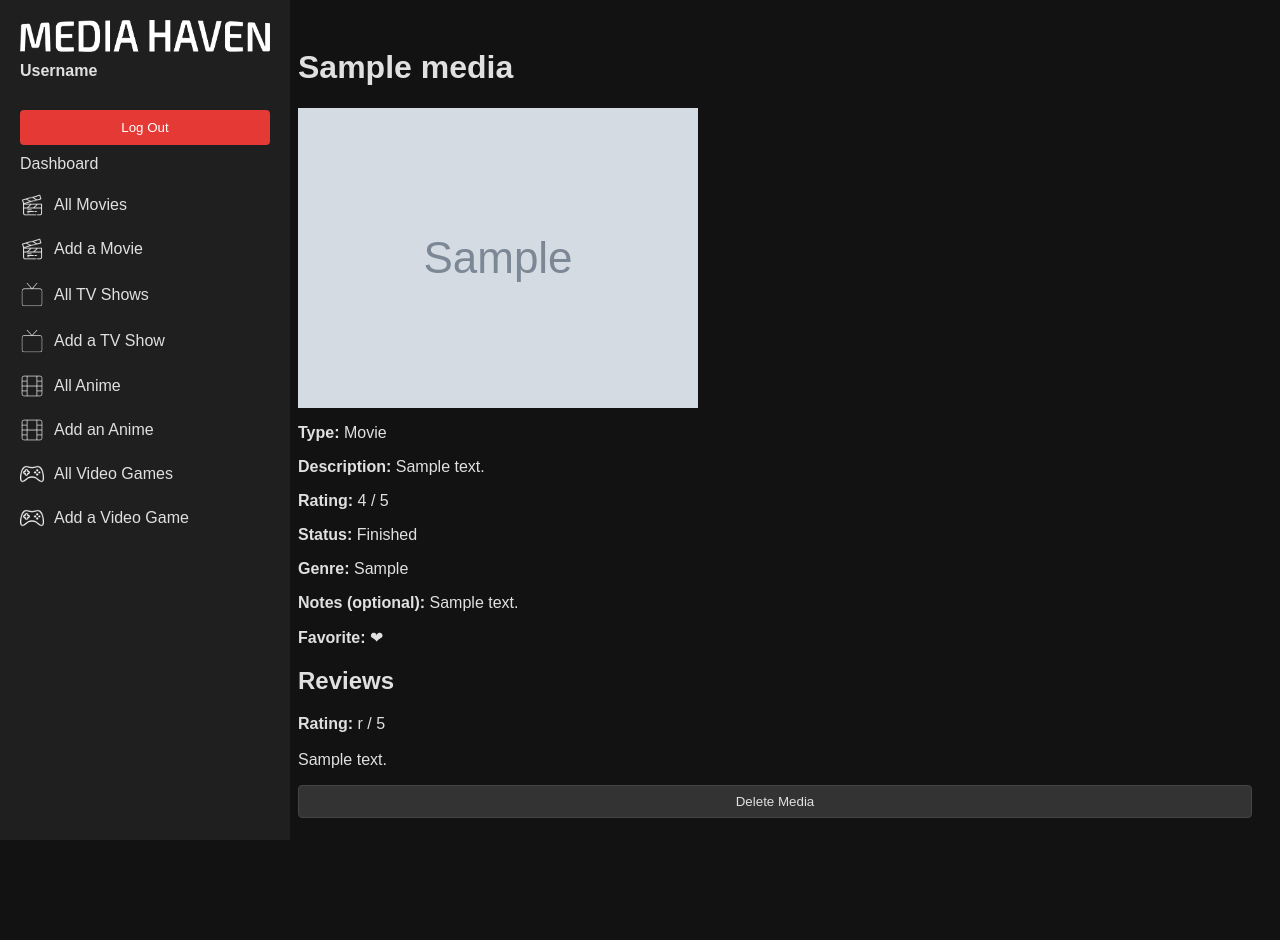
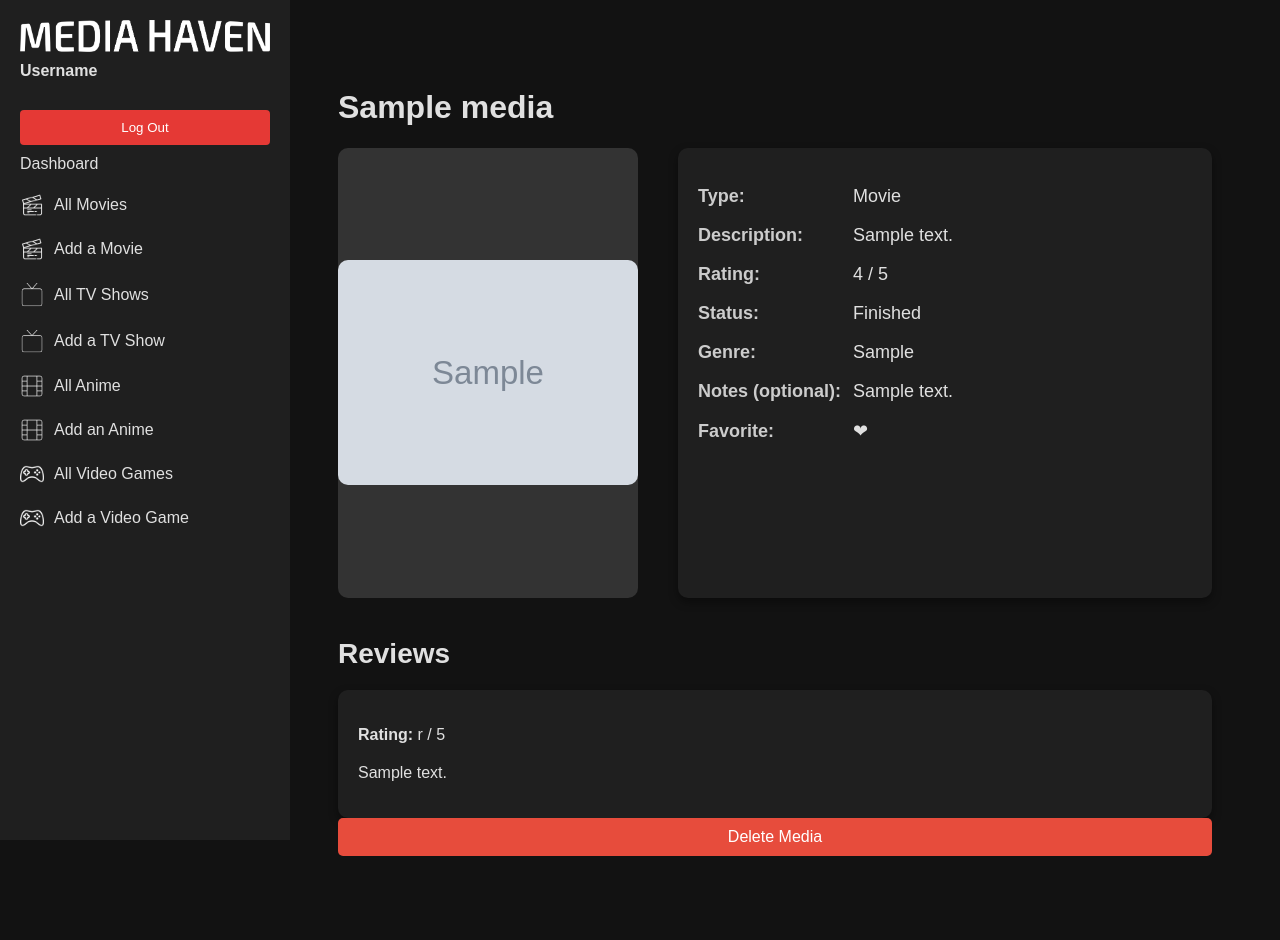
Before and after one commit to Lucas-Sloan/media-haven, a Django app: page /media/1/ in a window 1280 px wide. Before the commit the page ends 840 px from the top, so only its background shows below. Run offline with Django 5.2, Linux system fonts and the light colour scheme; tables that the repository leaves empty hold one stand-in row (values such as "Sample post"); grey boxes marked "Sample" are stand-in pictures.

Commit message:
correct pathing for delete media and confirmation page added another def for views

```diff
--- a/main_app/static/css/styles.css
+++ b/main_app/static/css/styles.css
@@ -1,9 +1,20 @@
-body {
+ /* General Dark Mode Styling */
+ body {
     background-color: #121212; /* Dark background */
     color: #e0e0e0; /* Light text */
     font-family: Arial, sans-serif;
 }
 
+a {
+    color: #f0f0f0;
+    text-decoration: none;
+}
+
+a:hover {
+    text-decoration: underline;
+}
+
+/* Sidebar styling */
 .sidebar {
     background-color: #1f1f1f;
     padding: 20px;
@@ -53,12 +64,14 @@ body {
     background-color: #b71c1c;
 }
 
+/* Content styling */
 .content {
     margin-left: 270px;
     padding: 20px;
 }
 
-.media-card {
+ /* Media Cards */
+ .media-card {
     background-color: #1f1f1f;
     border: 1px solid #333;
     border-radius: 8px;
@@ -107,6 +120,7 @@ body {
     background-color: #e53935;
 }
 
+/* Table styling */
 table {
     width: 100%;
     border-collapse: collapse;
@@ -128,6 +142,7 @@ table td {
     color: #e0e0e0;
 }
 
+/* Form input, select, and button styling */
 input, select, textarea, button {
     background-color: #333;
     color: #e0e0e0;
@@ -149,6 +164,129 @@ button.submit-btn:hover {
     background-color: #b71c1c;
 }
 
+/* Hidden fields styling */
 .hidden {
     display: none;
 }
+
+/* Media Form Page */
+.media-form-page {
+    padding: 40px;
+    max-width: 800px;
+}
+
+.media-form-page h1 {
+    font-size: 36px;
+    margin-bottom: 40px;
+}
+
+.media-form-page form {
+    background-color: #1f1f1f;
+    padding: 20px;
+    border-radius: 10px;
+    box-shadow: 0px 4px 10px rgba(0, 0, 0, 0.4);
+}
+
+.form-group {
+    margin-bottom: 20px;
+}
+
+.form-group label {
+    display: block;
+    margin-bottom: 5px;
+    font-size: 18px;
+}
+
+ /* Media Details Page */
+ .media-details-page {
+    padding: 40px;
+    max-width: 900px;
+}
+
+.media-details-container {
+    display: flex;
+    gap: 40px;
+    margin-bottom: 40px;
+}
+
+.media-image {
+    width: 300px;
+    height: 450px;
+    background-color: #333;
+    border-radius: 10px;
+    display: flex;
+    justify-content: center;
+    align-items: center;
+}
+
+.media-image img {
+    max-width: 100%;
+    max-height: 100%;
+    border-radius: 10px;
+}
+
+.media-info {
+    flex: 1;
+    background-color: #1f1f1f;
+    padding: 20px;
+    border-radius: 10px;
+    box-shadow: 0px 4px 10px rgba(0, 0, 0, 0.4);
+}
+
+.media-info p {
+    font-size: 18px;
+    margin-bottom: 10px;
+}
+
+.media-info p strong {
+    display: inline-block;
+    width: 150px;
+    color: #ccc;
+}
+
+/* Reviews Section */
+.reviews-section {
+    margin-top: 40px;
+}
+
+.reviews-section h2 {
+    font-size: 28px;
+    margin-bottom: 20px;
+}
+
+.reviews-container {
+    display: flex;
+    gap: 20px;
+}
+
+.review-card {
+    background-color: #1f1f1f;
+    padding: 20px;
+    border-radius: 10px;
+    box-shadow: 0px 4px 10px rgba(0, 0, 0, 0.4);
+    flex: 1;
+}
+
+.review-card p {
+    font-size: 16px;
+}
+
+.review-card h3 {
+    margin-top: 10px;
+    font-size: 20px;
+}
+
+/* Delete Button */
+button.delete-btn {
+    background-color: #e74c3c;
+    padding: 10px 20px;
+    color: white;
+    border: none;
+    border-radius: 5px;
+    cursor: pointer;
+    font-size: 16px;
+}
+
+button.delete-btn:hover {
+    background-color: #c0392b;
+}
--- a/main_app/templates/media/confirm_delete_media.html
+++ b/main_app/templates/media/confirm_delete_media.html
@@ -1,9 +1,10 @@
 {% extends 'base.html' %}
+{% load static %}
 {% block title %}Delete Media{% endblock %}
 
 {% block content %}
     <h1>Are you sure you want to delete "{{ media.title }}"?</h1>
-    <form method="POST">
+    <form method="POST" action="{% url 'delete_media' media.id %}">
         {% csrf_token %}
         <button type="submit">Yes, Delete</button>
         <a href="{% url 'view_media' media.id %}">Cancel</a>
--- a/main_app/templates/media/media_detail.html
+++ b/main_app/templates/media/media_detail.html
@@ -48,10 +48,10 @@
                 <p>No reviews available for this media.</p>
                 {% endfor %}
             </div>
-        </div>
-        <form method="POST" action="{% url 'delete_media' media.id %}">
-            {% csrf_token %}
-            <button type="submit" class="delete-btn">Delete Media</button>
-        </form>
-    </div>
+            <div>
+                <form action="{% url 'confirm_delete_media' media.id %}">
+                    {% csrf_token %}
+                    <button type="submit" class="delete-btn">Delete Media</button>
+                </form>
+            </div>
 {% endblock %}
--- a/main_app/urls.py
+++ b/main_app/urls.py
@@ -9,9 +9,13 @@ urlpatterns = [
 
     path('media/add/', views.add_media, name='add_media'),
 
+    path('media/edit/<int:id>/', views.edit_media, name='edit_media'),
+
+    path('media/<int:id>/confirm-delete/', views.confirm_delete_media, name='confirm_delete_media'),
+
+    path('media/<int:id>/delete/', views.delete_media, name='delete_media'),
+
     path('media/add/<str:media_type>/', views.add_media, name='add_media_by_type'),
-
-    path('media/edit/<int:id>/', views.edit_media, name='edit_media'),
 
     path('media/', views.media_index, name='media_index'),
 
@@ -29,5 +33,4 @@ urlpatterns = [
 
     path('media/<int:id>/reviews/delete/<int:review_id>/', views.delete_review, name='delete_review'),
 
-    path('media/<int:id>/delete/', views.delete_media, name='delete_media'),
 ]
--- a/main_app/views.py
+++ b/main_app/views.py
@@ -1,4 +1,5 @@
 from django.shortcuts import render, get_object_or_404, redirect
+from django.views.generic.edit import CreateView, UpdateView, DeleteView
 from .models import Media, Review, MEDIA_TYPE_CHOICES
 from .forms import MediaForm, ReviewForm
 
@@ -74,12 +75,16 @@ def edit_media(request, id):
     return render(request, 'media/media_form.html', context)
 
 # Delete Media
+def confirm_delete_media(request, id):
+    media = get_object_or_404(Media, id=id)
+    return render(request, 'media/confirm_delete_media.html', {'media': media})
+
 def delete_media(request, id):
     media = get_object_or_404(Media, id=id)
     if request.method == 'POST':
         media.delete()
         return redirect('media_filtered', media_type=media.media_type)  # Redirect to the filtered media list
-    return render(request, 'confirm_delete_media.html', {'media': media})
+    return render(request, 'media/media_index.html', {'media': media})
 
 # View Media Details
 def view_media(request, id):
```
